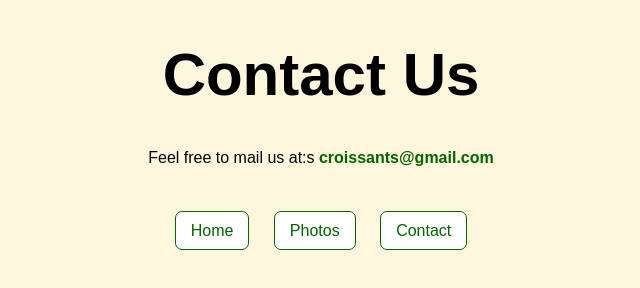
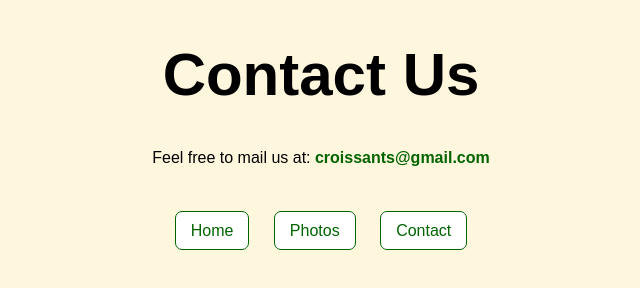
Before and after one commit to greenough-h/croissant, a plain HTML site: page contact.html in a window 1280 px wide. Shown: the full height of the page, 319-959 px from the left. Drawn offline with Linux system fonts and the light colour scheme.

Commit message:
UI fixes
paragraph width and typo fix

```diff
--- a/contact.html
+++ b/contact.html
@@ -12,7 +12,7 @@
 
 <body>
     <h1>Contact Us</h1>
-    <p> Feel free to mail us at:s
+    <p> Feel free to mail us at:
         <a href="mailto:croissants.gmail.com" class="inline-link">croissants@gmail.com</a>
     </p>
     <footer>
--- a/src/style.css
+++ b/src/style.css
@@ -6,6 +6,12 @@ body {
 
 h1 {
   font-size: 60px;
+}
+
+p {
+  display: block;
+  margin: 0 auto;
+  max-width: 600px;
 }
 
 .rows a {
```
